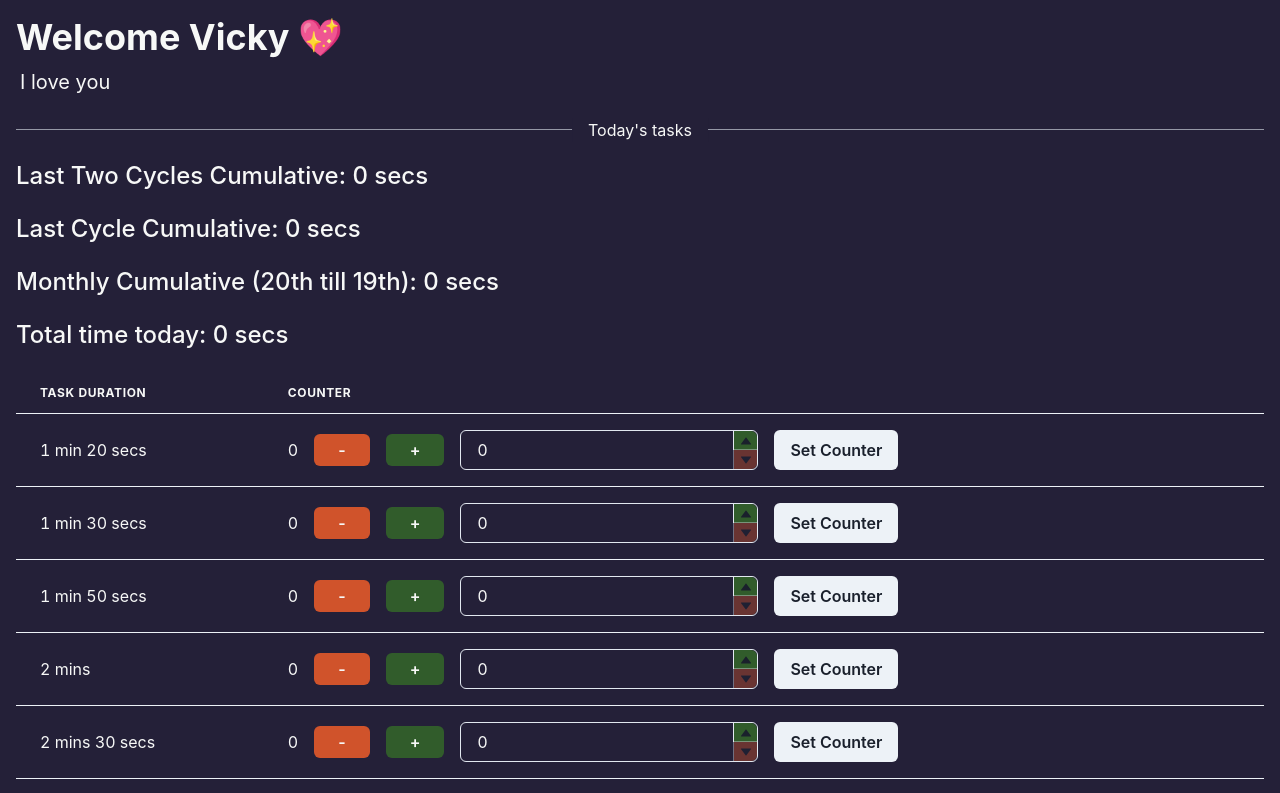
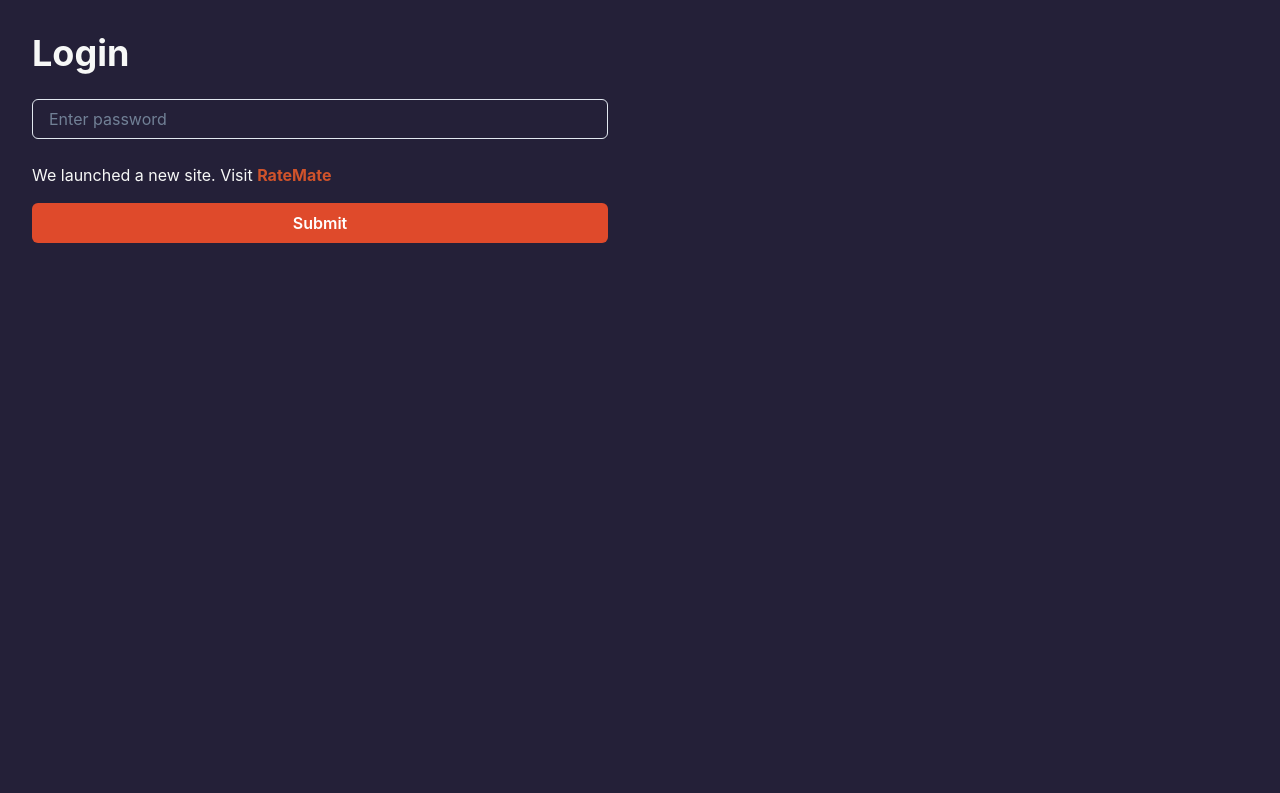
Before and after one commit to TheAce74/TaskTabulator, a React (Vite) app: page / in a window 1280 px wide. Shown: the top 793 px of the page. Built offline with nearby package versions, Linux system fonts and the light colour scheme.

Commit message:
chore: minor update

```diff
--- a/src/App.tsx
+++ b/src/App.tsx
@@ -3,7 +3,7 @@ import MessageGenerator from "./components/MessageGenerator";
 import CurrentDayTask from "./components/CurrentDayTask";
 import PreviousDaysTasks from "./components/PreviousDaysTasks";
 import { Durations, Tasks } from "./utils/types";
-import { useState, useEffect, useMemo } from "react";
+import { useState, useEffect, useMemo, useRef } from "react";
 import { getItem, setItem } from "./utils/localStorage";
 import { getCustomToday } from "./utils/getCustomToday";
 import { durations } from "./data/durations";
@@ -11,12 +11,16 @@ import PreviousTasksButton from "./components/PreviousTasksButton";
 import MonthlyCumulative from "./components/MonthlyCumulative";
 import PreviousCycleCumulative from "./components/PreviousCycleCumulative";
 import PreviousTwoCyclesCumulative from "./components/PreviousTwoCyclesCumulative";
+import { Input, Button } from "@chakra-ui/react";
 
 function App() {
   const [tasksList, setTasksList] = useState<Tasks>({});
   const today = useMemo(() => {
     return getCustomToday();
   }, []);
+
+  const [isVicky, setIsVicky] = useState(false);
+  const inputRef = useRef<HTMLInputElement | null>(null);
 
   const setDurationsList = (newDurationsList: Durations, day?: string) => {
     const tasks = getItem("vicky") as Tasks;
@@ -56,7 +60,7 @@ function App() {
     setTasksList(updatedTasks);
   }, [today]);
 
-  return (
+  return isVicky ? (
     <Box w="100%" minHeight="100dvh" p={4}>
       <Heading as="h1" pb={2}>
         Welcome Vicky 💖
@@ -87,6 +91,39 @@ function App() {
       />
       <PreviousDaysTasks tasksList={tasksList} />
     </Box>
+  ) : (
+    <Box
+      maxWidth="40rem"
+      as="form"
+      p="2em"
+      onSubmit={(e) => {
+        e.preventDefault();
+        console.log(import.meta.env.VITE_PASSWORD);
+        if (inputRef.current?.value === import.meta.env.VITE_PASSWORD) {
+          setIsVicky(true);
+        }
+      }}
+    >
+      <Heading as="h1" pb={6}>
+        Login
+      </Heading>
+      <Input
+        placeholder="Enter password"
+        required
+        ref={inputRef}
+        type="password"
+        mb={6}
+      />
+      <p className="mb">
+        We launched a new site. Visit{" "}
+        <a href="https://ratingmate.vercel.app" className="link">
+          RateMate
+        </a>
+      </p>
+      <Button colorScheme="vicky" w="100%" type="submit">
+        Submit
+      </Button>
+    </Box>
   );
 }
 
--- a/src/index.css
+++ b/src/index.css
@@ -64,3 +64,12 @@ button:disabled {
 input {
   background-color: transparent;
 }
+
+.link {
+  color: #d0532b;
+  font-weight: 700;
+}
+
+.mb {
+  margin-bottom: 1em;
+}
```
Also changed, not shown: 1 other file (tests, documents, lock files or other folders).
